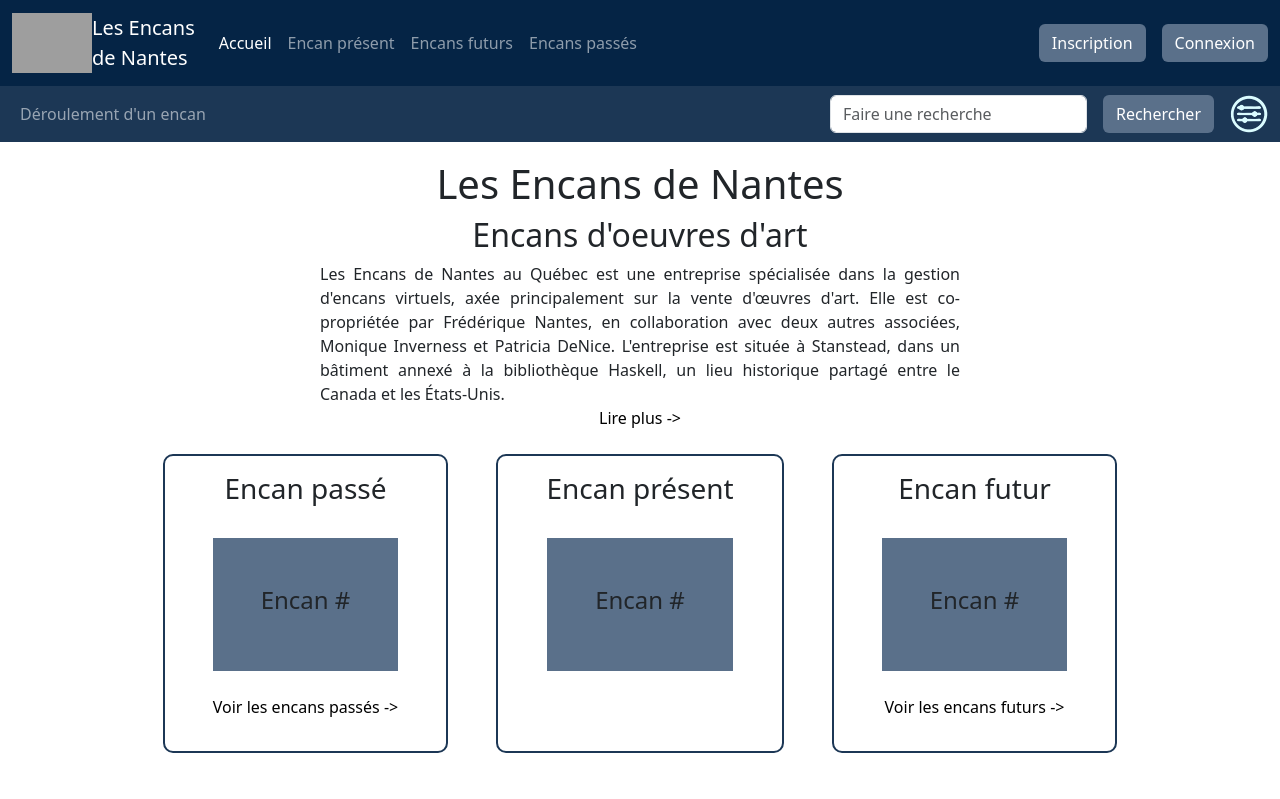
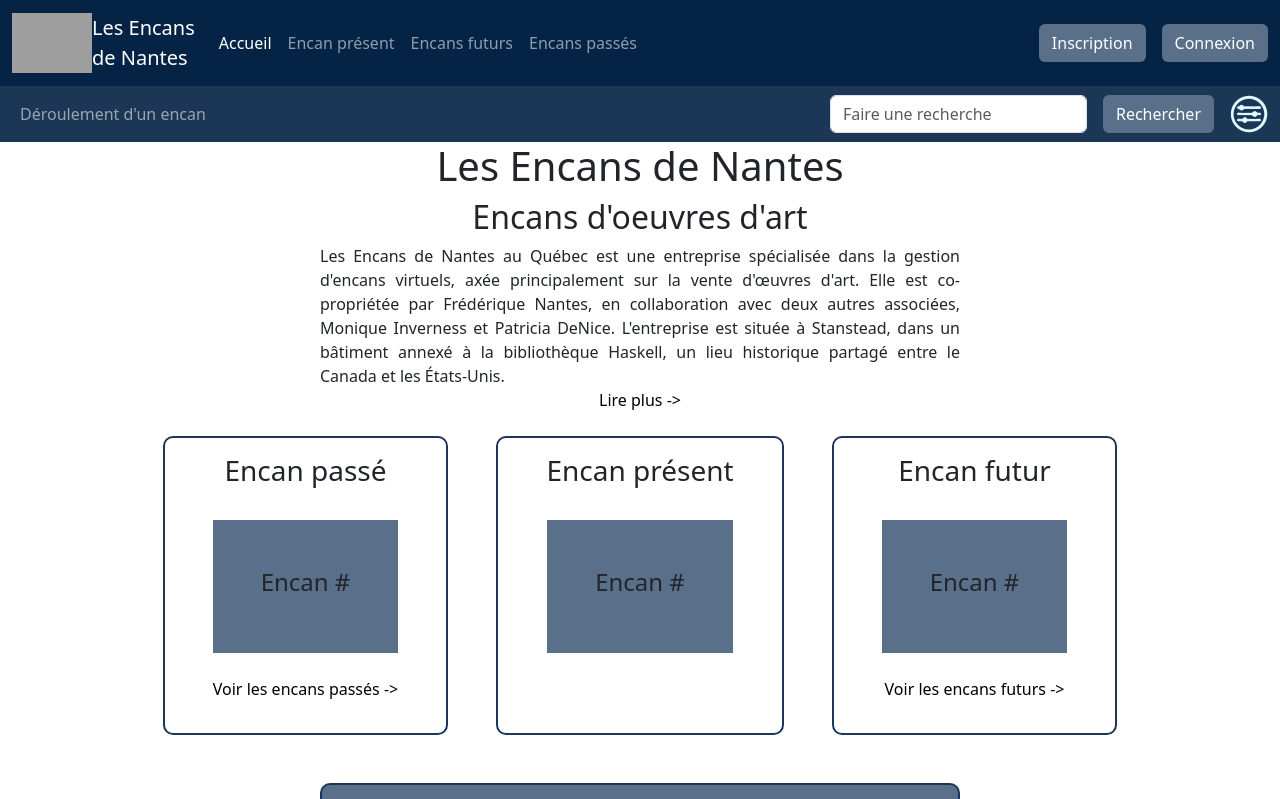
Before and after one commit to StephaneNkengue/Projet_integration, a Vue app in the folder gamma2024.client/: page / in a window 1280 px wide. Shown: the top 799 px of the page. Built offline with nearby package versions, Linux system fonts and the light colour scheme; grey boxes are pictures that could not be loaded.

Commit message:
Correction le problème des barres blanches en-dessous du header et au-dessus du footer.

```diff
--- a/gamma2024.client/src/App.vue
+++ b/gamma2024.client/src/App.vue
@@ -6,7 +6,7 @@
 <template>
     <BarreDeNavigation />
 
-    <main class="mh-100 flex-grow-1 mb-3">
+    <main class="mh-100 flex-grow-1">
         <router-view></router-view>
     </main>
 
--- a/gamma2024.client/src/assets/main.css
+++ b/gamma2024.client/src/assets/main.css
@@ -47,9 +47,9 @@
     transform: scaleX(-1);
 }
 
-main {
+/*main {
     padding-top: 10rem;
-}
+}*/
 
 .contourDiv {
     border-style: solid;
--- a/gamma2024.client/src/components/views/BarreDeNavigation.vue
+++ b/gamma2024.client/src/components/views/BarreDeNavigation.vue
@@ -1,5 +1,5 @@
 <template>
-    <header class="fixed-top">
+    <header class="sticky-top">
         <div>
             <nav class="navbar navbar-expand-md bleuMarinFond" data-bs-theme="dark">
                 <div class="container-fluid justify-content-between">
```
